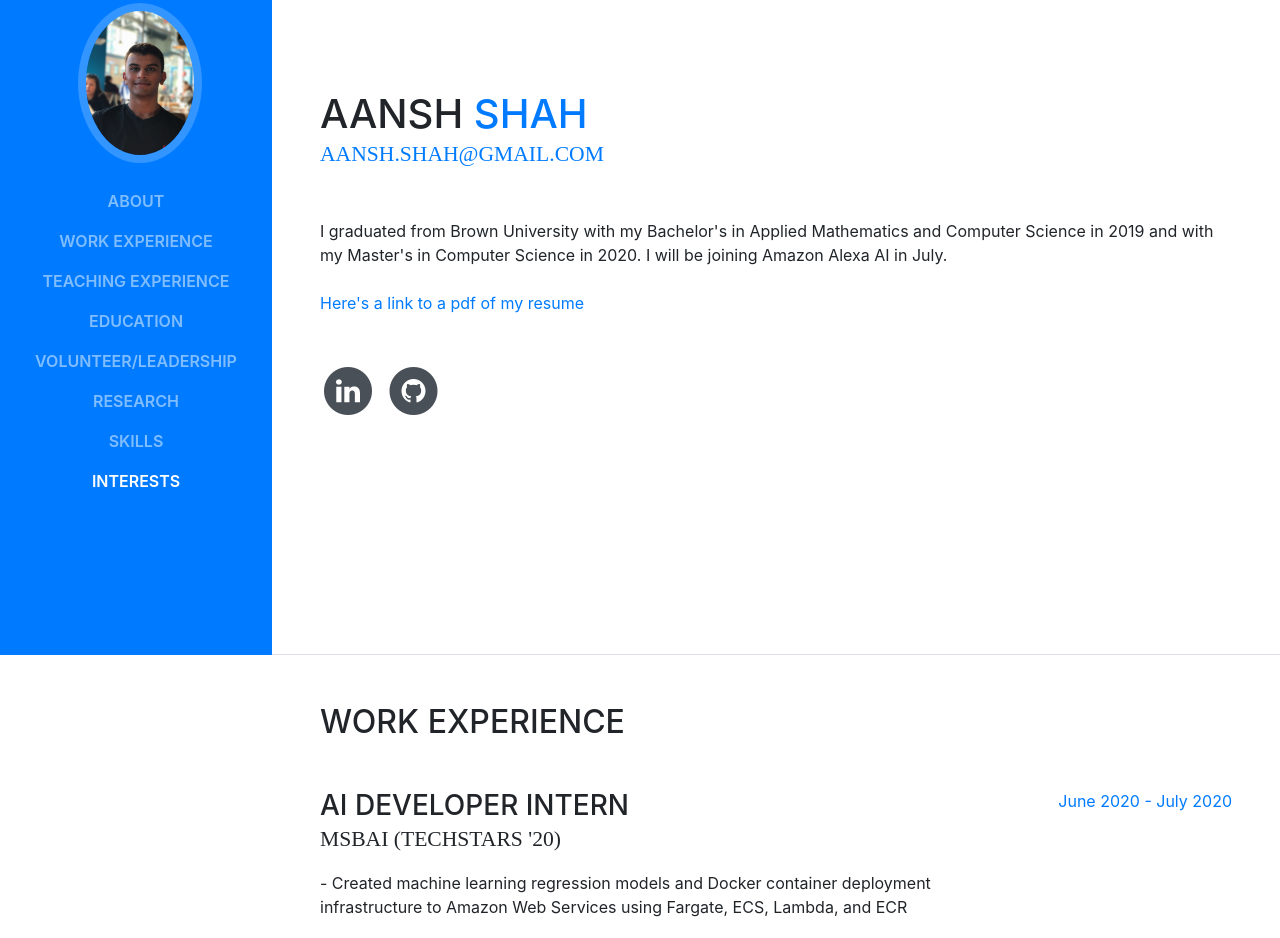
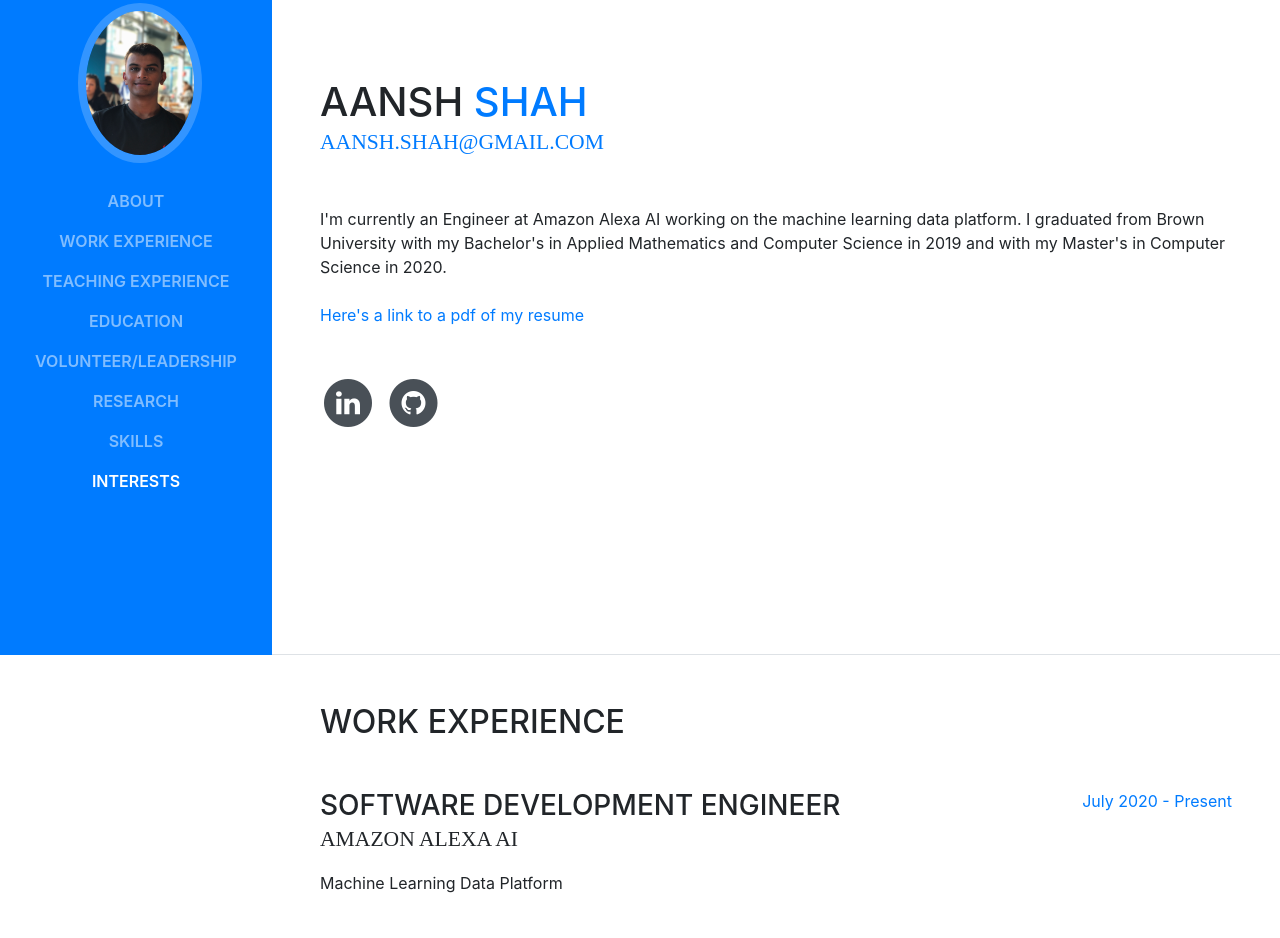
Before and after one commit to aanshshah/aanshshah.github.io, a website with bundled scripts: page index.html in a window 1280 px wide. Shown: the part 145-1083 px from the top of the page. Built offline with nearby package versions, Linux system fonts and the light colour scheme; a web font is replaced by a local one.

Commit message:
added amazon job

```diff
--- a/index.html
+++ b/index.html
@@ -79,7 +79,7 @@
           <div class="subheading mb-5">
             <a href="mailto:name@email.com">aansh.shah@gmail.com</a>
           </div>
-          <p class="mb-5">I graduated from Brown University with my Bachelor's in Applied Mathematics and Computer Science in 2019 and with my Master's in Computer Science in 2020. I will be joining Amazon Alexa AI in July. <br><br>
+          <p class="mb-5">I'm currently an Engineer at Amazon Alexa AI working on the machine learning data platform. I graduated from Brown University with my Bachelor's in Applied Mathematics and Computer Science in 2019 and with my Master's in Computer Science in 2020. <br><br>
             <a href="Aansh_Shah_web.pdf">Here's a link to a pdf of my resume<a>
           </p>
           <ul class="list-inline list-social-icons mb-0">
@@ -106,6 +106,18 @@
       <section class="resume-section p-3 p-lg-5 d-flex flex-column" id="experience">
         <div class="my-auto">
           <h2 class="mb-5">Work Experience</h2>
+          <div class="resume-item d-flex flex-column flex-md-row mb-5">
+            <div class="resume-content mr-auto">
+              <h3 class="mb-0">Software Development Engineer</h3>
+              <div class="subheading mb-3">Amazon Alexa AI</div>
+              <p>
+        Machine Learning Data Platform
+              </p>
+            </div>
+            <div class="resume-date text-md-right">
+              <span class="text-primary">July 2020 - Present</span>
+            </div>
+          </div>
           <div class="resume-item d-flex flex-column flex-md-row mb-5">
             <div class="resume-content mr-auto">
               <h3 class="mb-0">AI Developer Intern</h3>
```
